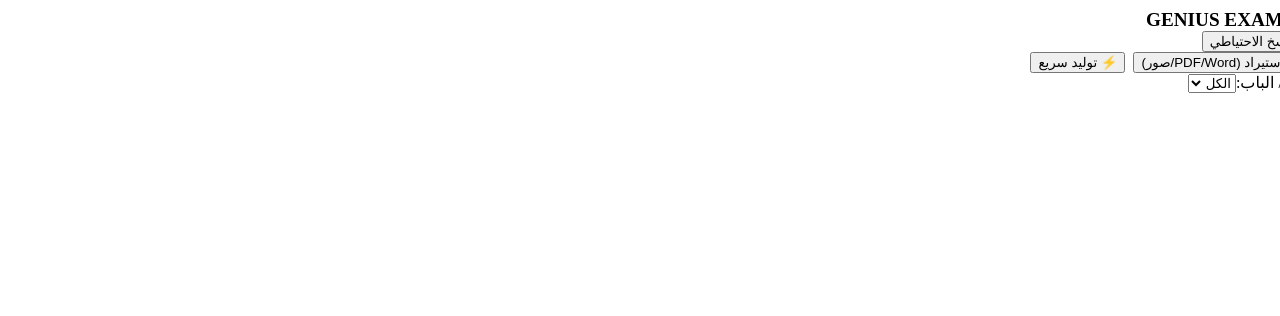
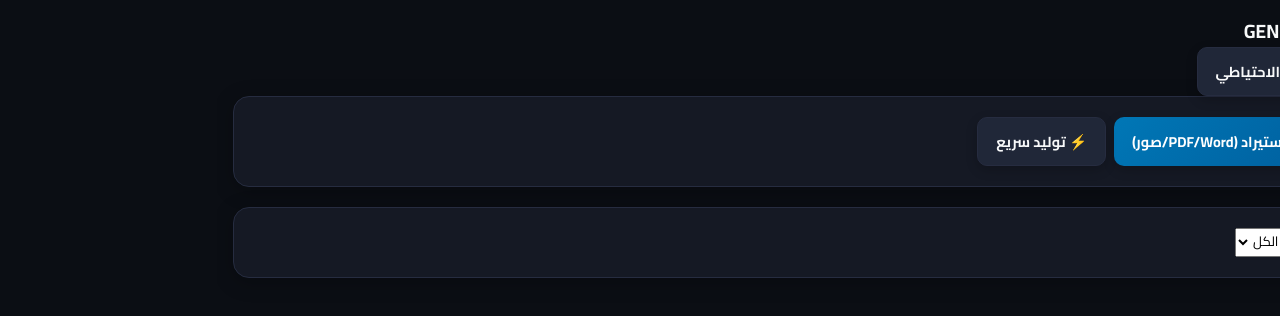
Before and after one commit to geniusbiology1/GENIUS-EXAM-MAKER, a React (Vite) app: page / in a window 1280 px wide. Shown: the top 316 px of the page. Built offline with nearby package versions, Linux system fonts and the light colour scheme.

Commit message:
Update global.css

```diff
--- a/src/styles/global.css
+++ b/src/styles/global.css
@@ -1,19 +1,342 @@
-/* تنسيقات الأقسام والأسئلة المقالية */
-.section-header-title {
-  background-color: #f0f0f0;
-  padding: 6px 12px;
-  border-right: 4px solid var(--accent-red);
-  font-size: 1rem;
-  margin-bottom: 14px;
+@import url('https://fonts.googleapis.com/css2?family=Cairo:wght@400;600;700;800;900&display=swap');
+
+:root {
+  --bg-main: #0b0e14;
+  --bg-card: #151924;
+  --bg-card-hover: #1c2232;
+  --primary-red: #e63946;
+  --primary-red-hover: #d90429;
+  --accent-blue: #0077b6;
+  --accent-gold: #ffb703;
+  --text-primary: #f8f9fa;
+  --text-secondary: #94a3b8;
+  --border-color: #262c40;
+  --border-radius-lg: 16px;
+  --border-radius-md: 10px;
+  --border-radius-sm: 6px;
+  --font-cairo: 'Cairo', -apple-system, BlinkMacSystemFont, sans-serif;
 }
 
-.essay-answer-space {
-  margin-top: 10px;
-  padding-right: 15px;
+* {
+  box-sizing: border-box;
+  margin: 0;
+  padding: 0;
+  font-family: var(--font-cairo);
+  letter-spacing: normal !important;
+  word-spacing: normal !important;
+}
+
+body {
+  background-color: var(--bg-main);
+  color: var(--text-primary);
+  direction: rtl;
+  min-height: 100vh;
+  padding: 16px;
+  line-height: 1.6;
+}
+
+/* =========================================================
+   شريط الهيدر والتنقل العلوي الاحترافي (Navbar Header)
+   ========================================================= */
+.app-header {
+  background: var(--bg-card);
+  border: 1px solid var(--border-color);
+  border-radius: var(--border-radius-lg);
+  padding: 16px 24px;
+  display: flex;
+  justify-content: space-between;
+  align-items: center;
+  margin-bottom: 24px;
+  box-shadow: 0 8px 32px rgba(0, 0, 0, 0.4);
+}
+
+.brand-title-group {
+  display: flex;
+  align-items: center;
+  gap: 12px;
+}
+
+.brand-title-group h1 {
+  font-size: 1.4rem;
+  font-weight: 900;
+  background: linear-gradient(45deg, #fff, var(--primary-red));
+  -webkit-background-clip: text;
+  -webkit-text-fill-color: transparent;
+}
+
+.brand-title-group span {
+  font-size: 0.8rem;
+  background: rgba(230, 57, 70, 0.15);
+  color: var(--primary-red);
+  padding: 2px 8px;
+  border-radius: 20px;
+  border: 1px solid rgba(230, 57, 70, 0.3);
+  font-weight: 700;
+}
+
+.header-actions {
+  display: flex;
+  gap: 10px;
+}
+
+/* =========================================================
+   الأزرار الاحترافية (Custom Buttons)
+   ========================================================= */
+.btn {
+  border: none;
+  padding: 10px 18px;
+  border-radius: var(--border-radius-md);
+  font-weight: 700;
+  font-size: 0.9rem;
+  cursor: pointer;
+  display: inline-flex;
+  align-items: center;
+  gap: 8px;
+  transition: all 0.25s cubic-bezier(0.4, 0, 0.2, 1);
+  box-shadow: 0 4px 12px rgba(0,0,0,0.2);
+}
+
+.btn:hover {
+  transform: translateY(-2px);
+  box-shadow: 0 6px 20px rgba(0,0,0,0.35);
+}
+
+.btn:active {
+  transform: translateY(0);
+}
+
+.btn-primary {
+  background: linear-gradient(135deg, var(--primary-red), var(--primary-red-hover));
+  color: #ffffff;
+}
+
+.btn-secondary {
+  background: #202738;
+  color: var(--text-primary);
+  border: 1px solid var(--border-color);
+}
+.btn-secondary:hover {
+  background: #2a334a;
+}
+
+.btn-accent {
+  background: linear-gradient(135deg, var(--accent-blue), #005f9e);
+  color: #fff;
+}
+
+.btn-gold {
+  background: linear-gradient(135deg, var(--accent-gold), #e0a100);
+  color: #000;
+}
+
+/* =========================================================
+   البطاقات والداشبورد الداخلي (Cards & Grid Layout)
+   ========================================================= */
+.card {
+  background: var(--bg-card);
+  border: 1px solid var(--border-color);
+  border-radius: var(--border-radius-lg);
+  padding: 20px;
+  margin-bottom: 20px;
+  box-shadow: 0 4px 20px rgba(0,0,0,0.25);
+  transition: border-color 0.2s;
+}
+
+.card:hover {
+  border-color: rgba(230, 57, 70, 0.4);
+}
+
+.grid-dashboard {
+  display: grid;
+  grid-template-columns: repeat(auto-fit, minmax(300px, 1fr));
+  gap: 20px;
+}
+
+/* =========================================================
+   النوافذ المنبثقة والإنبوكس (Modern Modals)
+   ========================================================= */
+.modal-overlay {
+  position: fixed;
+  top: 0;
+  left: 0;
+  right: 0;
+  bottom: 0;
+  background: rgba(5, 7, 12, 0.85);
+  backdrop-filter: blur(8px);
+  display: flex;
+  justify-content: center;
+  align-items: center;
+  z-index: 9999;
+  padding: 16px;
+}
+
+.modal-content {
+  background: var(--bg-card);
+  border: 1px solid var(--border-color);
+  border-radius: var(--border-radius-lg);
+  padding: 28px;
+  width: 100%;
+  max-width: 580px;
+  box-shadow: 0 20px 50px rgba(0,0,0,0.6);
+  animation: modalIn 0.3s cubic-bezier(0.16, 1, 0.3, 1);
+}
+
+@keyframes modalIn {
+  from { opacity: 0; transform: scale(0.94); }
+  to { opacity: 1; transform: scale(1); }
+}
+
+.modal-content h3 {
+  font-size: 1.3rem;
+  font-weight: 800;
+  margin-bottom: 16px;
+  color: var(--text-primary);
+  border-bottom: 2px solid var(--primary-red);
+  padding-bottom: 8px;
+}
+
+/* =========================================================
+   حقول المدخلات والإدخال (Form Inputs)
+   ========================================================= */
+.form-group {
+  margin-bottom: 16px;
+}
+
+.form-group label {
+  display: block;
+  font-size: 0.9rem;
+  font-weight: 700;
+  margin-bottom: 6px;
+  color: var(--text-secondary);
+}
+
+.form-group input,
+.form-group select,
+.form-group textarea {
+  width: 100%;
+  padding: 12px 14px;
+  background: #0f121a;
+  border: 1px solid var(--border-color);
+  border-radius: var(--border-radius-md);
+  color: var(--text-primary);
+  font-size: 0.95rem;
+  outline: none;
+  transition: all 0.2s;
+}
+
+.form-group input:focus,
+.form-group select:focus,
+.form-group textarea:focus {
+  border-color: var(--primary-red);
+  box-shadow: 0 0 0 3px rgba(230, 57, 70, 0.2);
+}
+
+/* =========================================================
+   قائمة بنك الأسئلة والتصفية (Question Bank Items)
+   ========================================================= */
+.q-bank-item {
+  background: #11141f;
+  border: 1px solid var(--border-color);
+  border-radius: var(--border-radius-md);
+  padding: 16px;
+  margin-bottom: 12px;
+  display: flex;
+  justify-content: space-between;
+  align-items: center;
+  transition: all 0.2s;
+}
+
+.q-bank-item:hover {
+  background: #181d2b;
+  border-color: rgba(255, 255, 255, 0.15);
+}
+
+.badge {
+  padding: 3px 10px;
+  border-radius: 12px;
+  font-size: 0.75rem;
+  font-weight: 800;
+}
+.badge-mcq { background: rgba(0, 119, 182, 0.2); color: #38bdf8; border: 1px solid rgba(56, 189, 248, 0.3); }
+.badge-essay { background: rgba(255, 183, 3, 0.2); color: #fbbf24; border: 1px solid rgba(251, 191, 36, 0.3); }
+
+/* =========================================================
+   ورقة الامتحان الاحترافية (تصدير وطباعة PDF / Word)
+   ========================================================= */
+.exam-paper-container {
+  background: #ffffff !important;
+  color: #111111 !important;
+  padding: 40px;
+  border-radius: 4px;
+  box-shadow: 0 10px 40px rgba(0,0,0,0.5);
+  max-width: 900px;
+  margin: 0 auto;
+}
+
+.exam-header-book {
+  display: flex;
+  justify-content: space-between;
+  align-items: center;
+  border-bottom: 3px double #000;
+  padding-bottom: 16px;
+  margin-bottom: 24px;
+}
+
+.section-header-title {
+  background-color: #f1f5f9;
+  color: #0f172a;
+  border-right: 5px solid var(--primary-red);
+  padding: 8px 14px;
+  font-size: 1.05rem;
+  font-weight: 800;
+  margin: 20px 0 16px 0;
+}
+
+.question-block {
+  background: #fff;
+  padding: 14px 0;
+  border-bottom: 1px dashed #cbd5e1;
+}
+
+.q-head {
+  display: flex;
+  align-items: flex-start;
+  gap: 10px;
+  font-size: 1.05rem;
+  font-weight: 700;
+  color: #0f172a;
+  margin-bottom: 10px;
+}
+
+.q-num {
+  color: var(--primary-red);
+  font-weight: 900;
+}
+
+.options-grid {
+  display: grid;
+  grid-template-columns: repeat(2, 1fr);
+  gap: 10px;
+  padding-right: 25px;
+}
+
+.option-item {
+  background: #f8fafc;
+  padding: 8px 14px;
+  border-radius: 6px;
+  border: 1px solid #e2e8f0;
+  font-size: 0.95rem;
+  font-weight: 600;
 }
 
 .essay-line {
-  border-bottom: 1px dashed #999;
-  height: 28px;
-  width: 100%;
+  border-bottom: 1px dashed #94a3b8;
+  height: 32px;
 }
+
+@media print {
+  .no-print { display: none !important; }
+  body { background: #fff !important; padding: 0 !important; }
+  .exam-paper-container { box-shadow: none !important; padding: 0 !important; }
+  .page-break { page-break-before: always; }
+}
```
